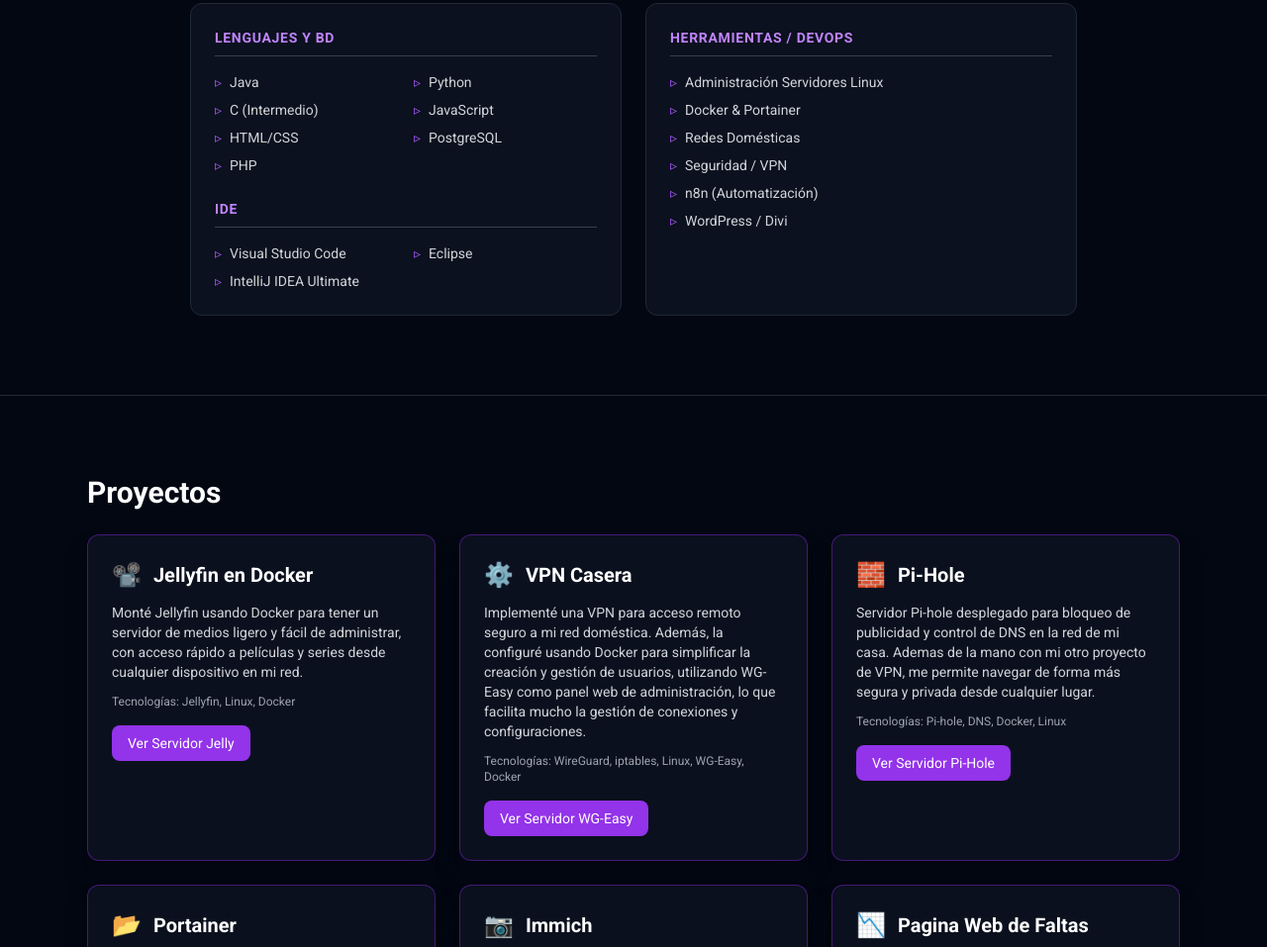
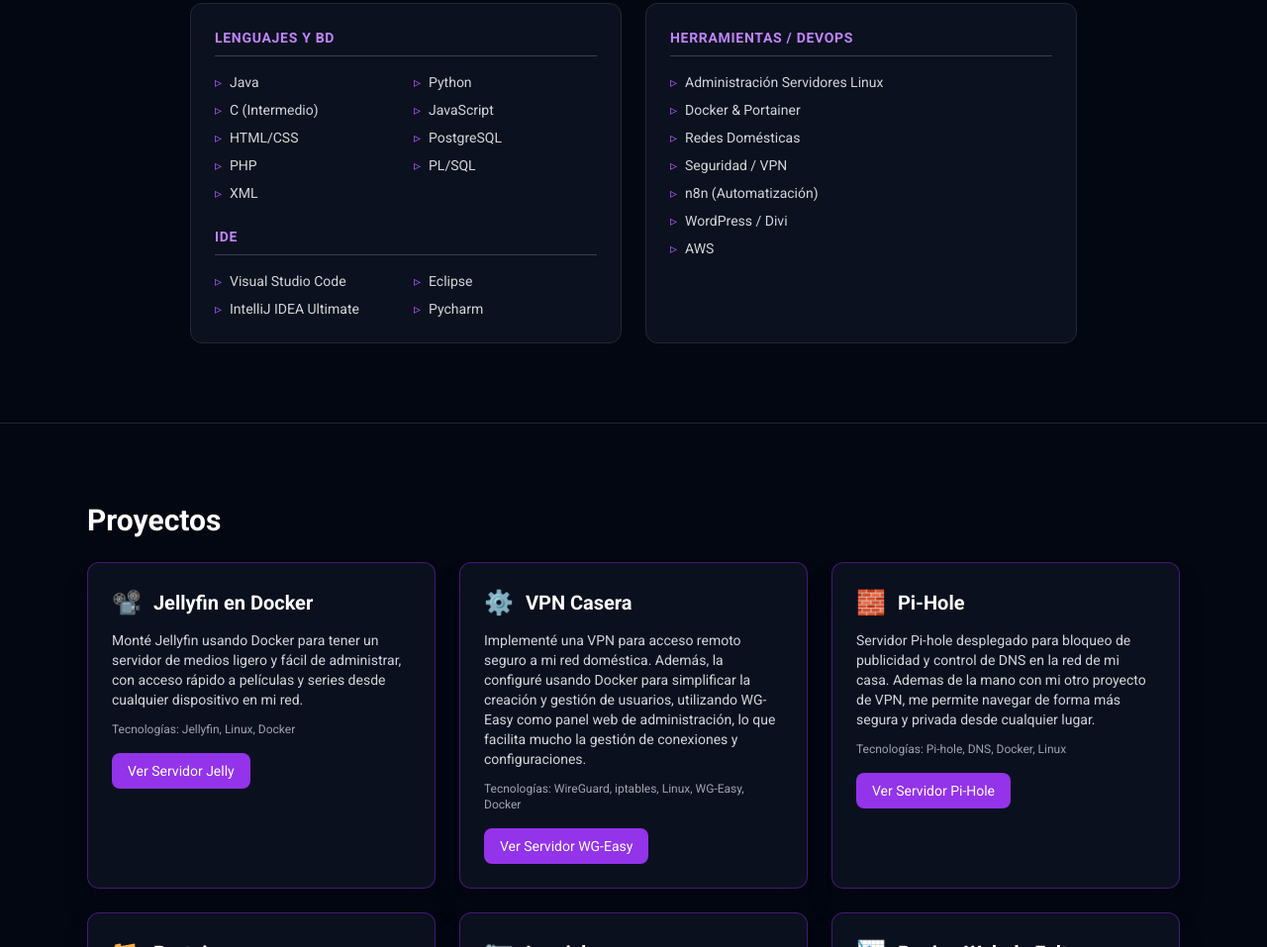
Before and after one commit to Devcodery/Devcodery.github.io, a website built with webpack: page index.html in a window 1280 px wide. Shown: the part 1390-2347 px from the top of the page at 99% size. Built offline with nearby package versions, Linux system fonts and the light colour scheme.

Commit message:
feat: Agregar lenguajes, IDE, y AWS

```diff
--- a/index.html
+++ b/index.html
@@ -235,6 +235,8 @@
               <li class="flex items-center"><span class="text-purple-500 mr-2">▹</span> HTML/CSS</li>
               <li class="flex items-center"><span class="text-purple-500 mr-2">▹</span> PostgreSQL</li>
               <li class="flex items-center"><span class="text-purple-500 mr-2">▹</span> PHP</li>
+              <li class="flex items-center"><span class="text-purple-500 mr-2">▹</span> PL/SQL</li>
+              <li class="flex items-center"><span class="text-purple-500 mr-2">▹</span> XML</li>
             </ul>
             <br>
             <h5 class="text-sm font-bold text-purple-400 uppercase tracking-wider mb-4 border-b border-gray-700 pb-2">
@@ -245,6 +247,7 @@
               <li class="flex items-center"><span class="text-purple-500 mr-2">▹</span> Visual Studio Code</li>
               <li class="flex items-center"><span class="text-purple-500 mr-2">▹</span> Eclipse</li>
               <li class="flex items-center"><span class="text-purple-500 mr-2">▹</span> IntelliJ IDEA Ultimate</li>
+              <li class="flex items-center"><span class="text-purple-500 mr-2">▹</span> Pycharm</li>
             </ul>
           </div>
 
@@ -259,6 +262,7 @@
               <li class="flex items-center"><span class="text-purple-500 mr-2">▹</span> Seguridad / VPN</li>
               <li class="flex items-center"><span class="text-purple-500 mr-2">▹</span> n8n (Automatización)</li>
               <li class="flex items-center"><span class="text-purple-500 mr-2">▹</span> WordPress / Divi</li>
+              <li class="flex items-center"><span class="text-purple-500 mr-2">▹</span> AWS</li>
             </ul>
           </div>
 
```
